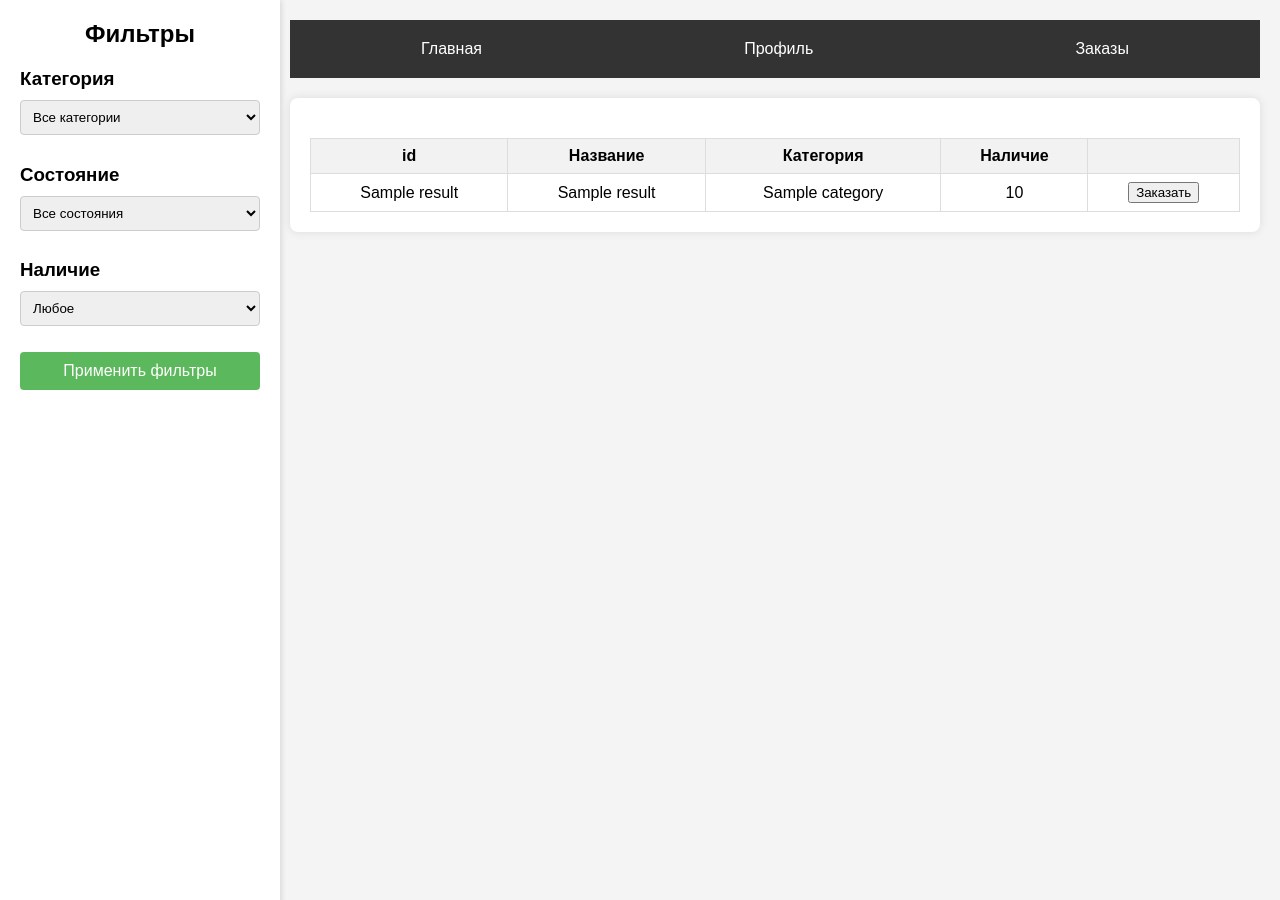
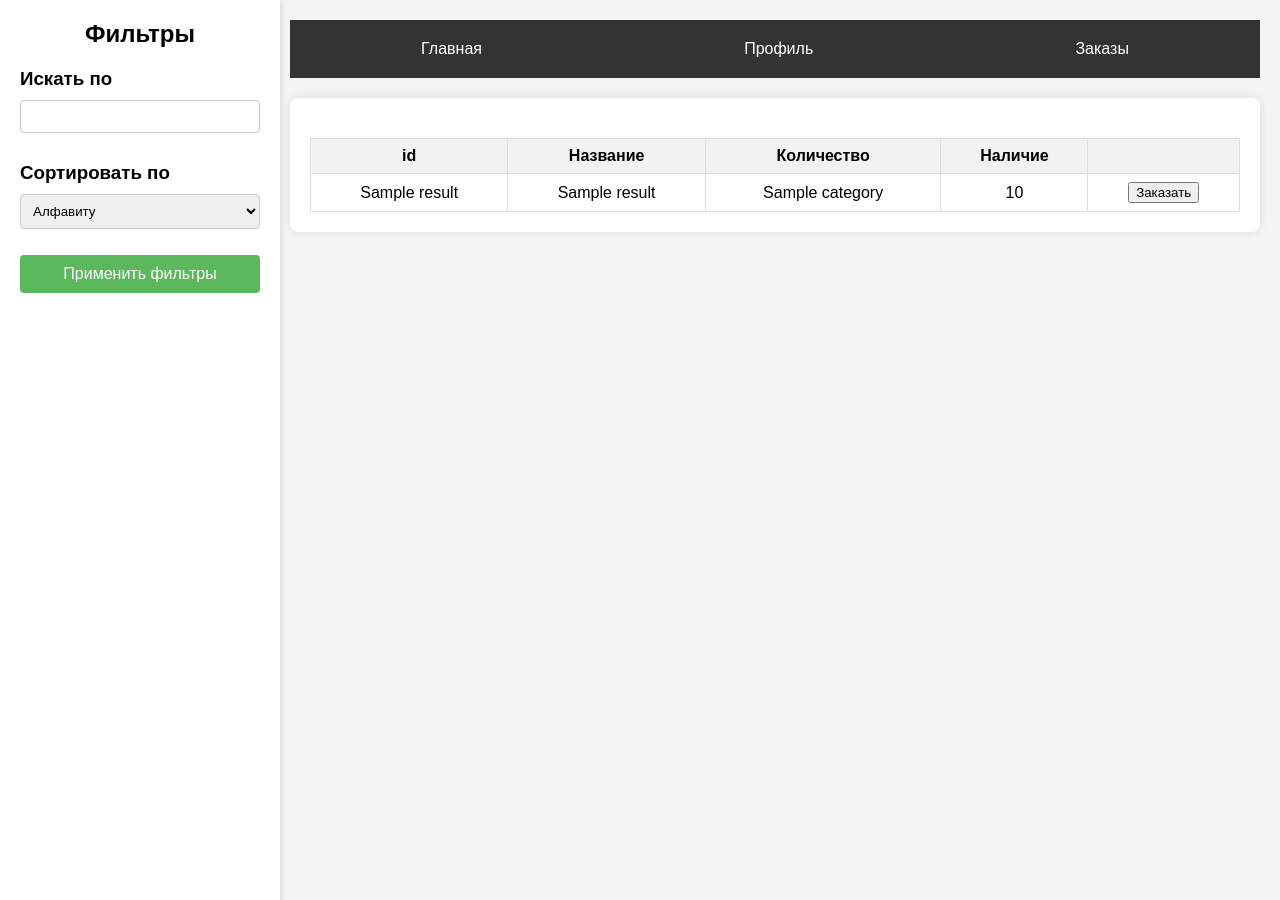
Before and after one commit to Bebrus-prog/shkafb, a Django app: template myproject/main/templates/inv/main.html in a window 1280 px wide. Run offline with Django 5.2, Linux system fonts and the light colour scheme; the template is opened without the code that fills it: most values are stand-ins (such as "Sample title", 1, 10 or a date in 2020).

Commit message:
Сделал 2 правку

```diff
--- a/myproject/main/templates/inv/main.html
+++ b/myproject/main/templates/inv/main.html
@@ -167,26 +167,15 @@
 </head>
 <body>
     <div class="sidebar">
-        <h2>Фильтры</h2>
+        <h2>Фильтры</h2 method = "post">
         <div class="filters">
-            <h3>Категория</h3>
+            <h3>Искать по</h3>
+            <input type="text">
+            <h3>Сортировать по</h3>
             <select>
-                <option value="all">Все категории</option>
-                <option value="football">Футбол</option>
-                <option value="basketball">Баскетбол</option>
-                <option value="tennis">Теннис</option>
-            </select>
-            <h3>Состояние</h3>
-            <select>
-                <option value="all">Все состояния</option>
-                <option value="new">Новое</option>
-                <option value="used">Б/у</option>
-            </select>
-            <h3>Наличие</h3>
-            <select>
-                <option value="all">Любое</option>
-                <option value="free">Свободные</option>
-                <option value="busy">Занятые</option>
+                <option value="abc">Алфавиту</option>
+                <option value="count">Количество</option>
+                <option value="used">Состояние</option>
             </select>
             <p></p>
             <button>Применить фильтры</button>
@@ -199,7 +188,7 @@
                 <tr>
                     <th>id</th>
                     <th>Название</th>
-                    <th>Категория</th>
+                    <th>Количество</th>
                     <th>Наличие</th>
                     <th></th>
                 </tr>
```
Also changed, not shown: myproject/database.db.
